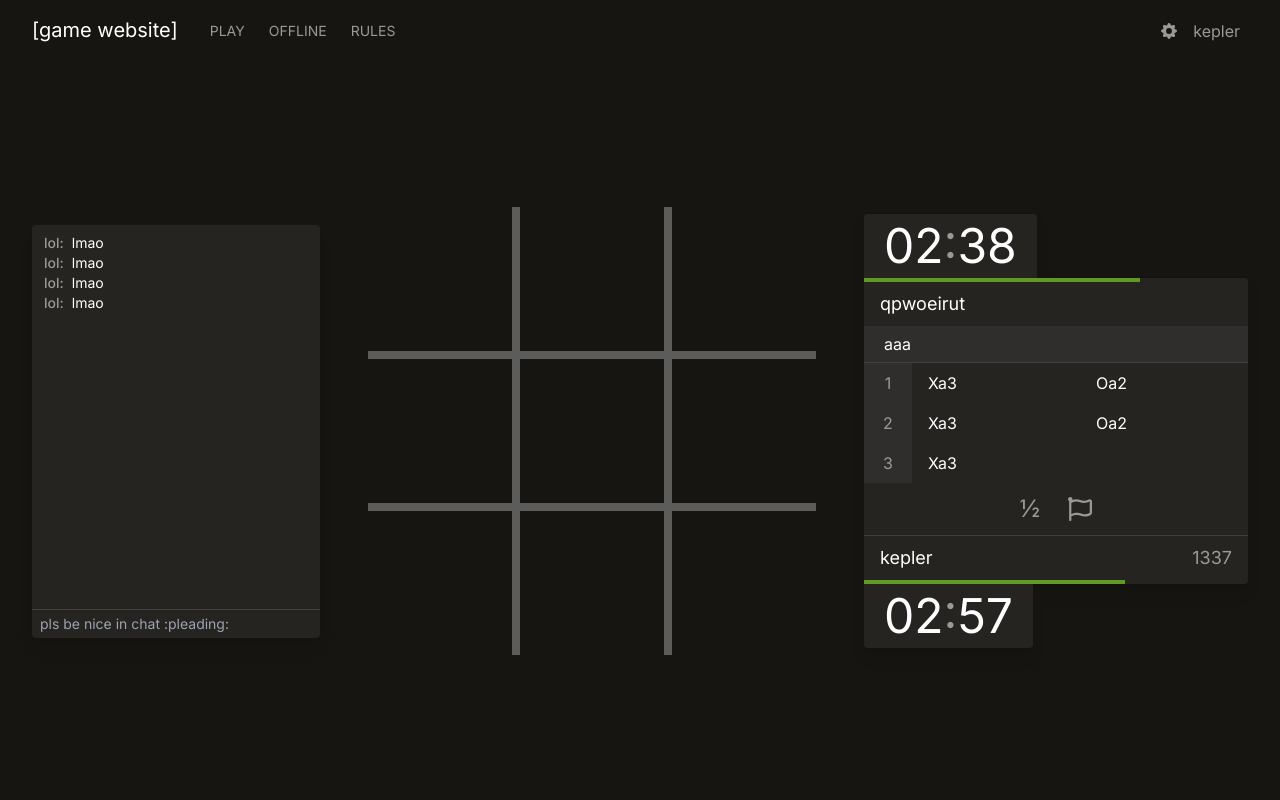
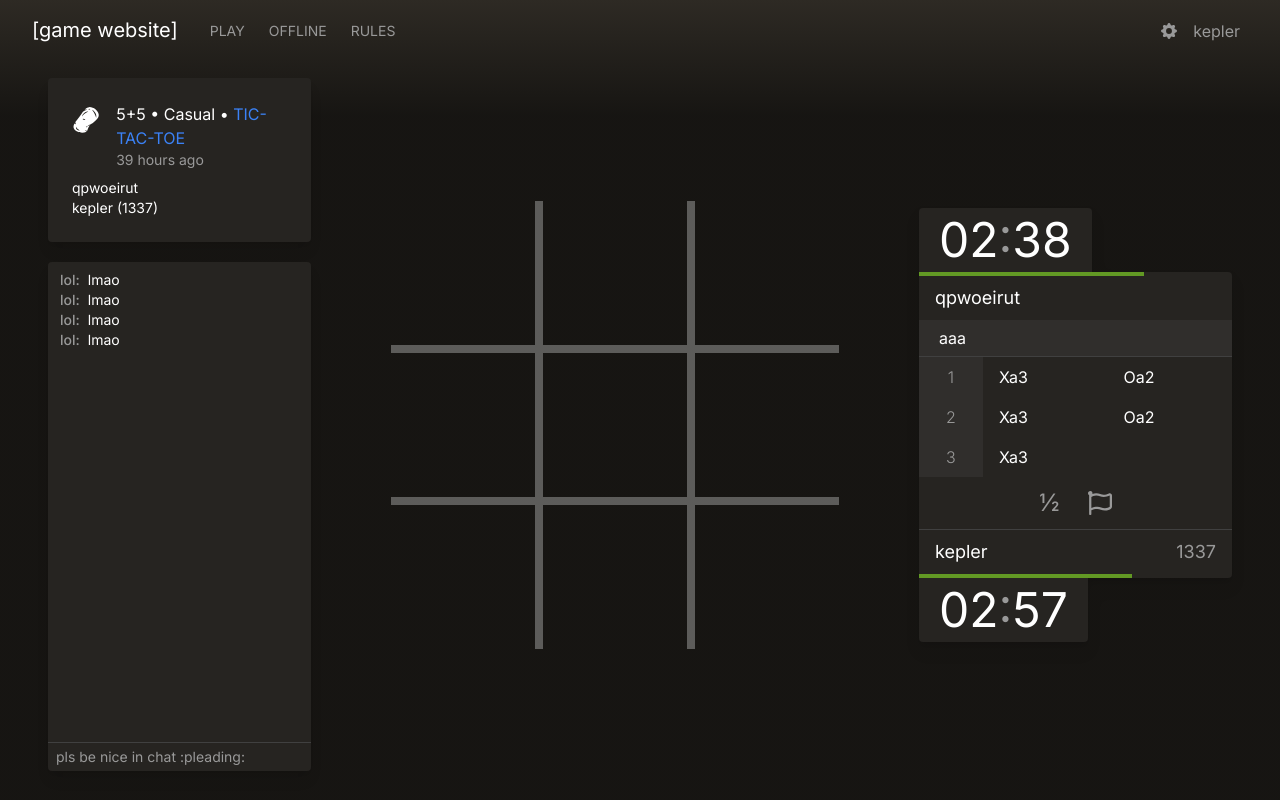
Before and after one commit to SVWEFSBRWHWBCOTSEID/SVWEFSBRWHWBCOTSEID.github.io, a Next.js app: page /ttt/123 in a window 1280 px wide. Built offline with nearby package versions, Linux system fonts and the light colour scheme.

Commit message:
Add game header, more layout fixing

```diff
--- a/app/layout.tsx
+++ b/app/layout.tsx
@@ -27,7 +27,7 @@ export default function Layout(props: {children: ReactNode}) {
                 <meta charSet="utf-8" />
                 <link rel="icon" href="/favicon.ico" />
             </head>
-            <body className="bg-background text-white h-full flex flex-col" style={inter.style}>
+            <body className="text-white h-full flex flex-col bg-background bg-gradient-to-b from-[hsl(37,_12%,_16%)] to-[116px] to-[hsl(37,_10%,_8%)] bg-no-repeat" style={inter.style}>
                 <Header />
                 {props.children}
             </body>
--- a/app/ttt/[id]/page.tsx
+++ b/app/ttt/[id]/page.tsx
@@ -7,9 +7,10 @@ import Head from 'next/head';
 import TicTacToeBoard, {defaultTTTBoard, BoardStatus, TTTBoard, TTTSymbol} from '../../../components/TicTacToeBoard';
 import Chat from '../../../components/Chat';
 import GameStateIndicator from '../../../components/GameStateIndicator';
+import GameHeader from '../../../components/GameHeader';
 
 
-export default function OfflineTicTacToe() {
+export default function TicTacToe() {
     const [gameState, setGameState] = useState<TTTBoard>(defaultTTTBoard);
     const [gameStatus, setGameStatus] = useState(BoardStatus.PLAYING);
 
@@ -24,14 +25,17 @@ export default function OfflineTicTacToe() {
     }
 
     return (
-        <main className="flex-grow flex gap-12 items-center justify-center">
+        <main className="flex gap-20 items-center justify-between px-12 pt-4">
             <Head>
-                <title>Offline Tic-Tac-Toe</title>
+                <title>Tic-Tac-Toe</title>
                 <meta name="description" content="Offline Tic-Tac-Toe for single-device games." />
                 <link rel="icon" href="/favicon.ico" />
             </Head>
 
-            <Chat />
+            <div className="flex flex-col gap-5 w-[21rem]">
+                <GameHeader />
+                <Chat />
+            </div>
 
             <TicTacToeBoard
                 boardState={gameState}
--- a/components/Chat.tsx
+++ b/components/Chat.tsx
@@ -1,7 +1,7 @@
 export default function Chat() {
     return (
-        <div className="flex-none w-72 text-sm rounded flex flex-col overflow-clip shadow-lg">
-            <div className="px-3 py-2 bg-content h-96 x flex-col gap-2">
+        <div className="flex-none text-sm rounded flex flex-col overflow-clip shadow-lg">
+            <div className="px-3 py-2 bg-content h-[30rem] x flex-col gap-2">
                 <ChatMessage username="lol" text="lmao" />
                 <ChatMessage username="lol" text="lmao" />
                 <ChatMessage username="lol" text="lmao" />
@@ -9,7 +9,7 @@ export default function Chat() {
             </div>
             <input
                 placeholder="pls be nice in chat :pleading:"
-                className="px-2 py-1 bg-content border-t border-tertiary focus:outline-none focus:border-blue-500"
+                className="px-2 py-1 bg-content border-t border-tertiary focus:outline-none focus:border-blue-500 placeholder:text-secondary"
             />
         </div>
     )
--- /dev/null
+++ b/components/GameHeader.tsx
@@ -0,0 +1,44 @@
+import {GiPotato} from 'react-icons/gi';
+import Link from 'next/link';
+
+
+export default function GameHeader() {
+    return (
+        <div className="bg-content rounded p-6 shadow-lg">
+            <div className="flex gap-4 mb-2">
+                <GiPotato className="text-4xl" />
+                <div>
+                    <p>
+                        5+5 • Casual •{' '}
+                        <a
+                            href="/rules#ttt"
+                            target="_blank"
+                            rel="noopener noreferrer"
+                            className="text-blue-500 uppercase"
+                        >
+                            Tic-Tac-Toe
+                        </a>
+                    </p>
+                    <p className="text-secondary text-sm">39 hours ago</p>
+                </div>
+            </div>
+
+            <PlayerIndicator username="qpwoeirut" id="qpwoeirut" />
+            <PlayerIndicator username="kepler" id="kepler" rating={1337} />
+        </div>
+    )
+}
+
+function PlayerIndicator(props: {username: string, id: string, rating?: number}) {
+    return (
+        <div className="flex gap-2 text-sm">
+            <Link
+                className="flex-grow hover:text-blue-500"
+                href={`/profile/${props.id}`}
+            >
+                {props.username}{props.rating && ` (${props.rating})`}
+            </Link>
+
+        </div>
+    )
+}
--- a/components/GameStateIndicator.tsx
+++ b/components/GameStateIndicator.tsx
@@ -4,7 +4,7 @@ import {FaRegFlag} from 'react-icons/fa';
 
 export default function GameStateIndicator() {
     return (
-        <div className="flex flex-col w-96 drop-shadow-lg">
+        <div className="flex flex-col w-[25rem] drop-shadow-lg">
             <div className="bg-content w-max text-5xl px-5 py-2 rounded-t">
                 02<span className="text-secondary">:</span>38
             </div>
@@ -15,22 +15,32 @@ export default function GameStateIndicator() {
                 <div className="bg-content-secondary px-5 py-1.5 border-b border-tertiary">
                     aaa
                 </div>
-                <div className="grid grid-cols-[3rem_1fr_1fr]">
-                    <div className="text-secondary bg-content-secondary flex items-center justify-center">1</div>
+                <div className="grid grid-cols-[4rem_1fr_1fr]">
+                    <div className="text-secondary bg-content-secondary flex items-center justify-center font-light">1</div>
                     <div className="px-4 py-2">Xa3</div>
                     <div className="px-4 py-2">Oa2</div>
 
-                    <div className="text-secondary bg-content-secondary flex items-center justify-center">2</div>
+                    <div className="text-secondary bg-content-secondary flex items-center justify-center font-light">2</div>
                     <div className="px-4 py-2">Xa3</div>
                     <div className="px-4 py-2">Oa2</div>
 
-                    <div className="text-secondary bg-content-secondary flex items-center justify-center">3</div>
+                    <div className="text-secondary bg-content-secondary flex items-center justify-center font-light">3</div>
                     <div className="px-4 py-2">Xa3</div>
                 </div>
 
                 <div className="px-4 py-1 text-secondary flex justify-center border-b border-tertiary text-2xl">
-                    <button className="px-3.5 py-1.5 hover:bg-[#629924] hover:text-white">½</button>
-                    <button className="px-3.5 py-1.5 hover:bg-[#629924] hover:text-white"><FaRegFlag /></button>
+                    <button
+                        className="px-3.5 py-1.5 hover:bg-[#629924] hover:text-white"
+                        title="Offer draw"
+                    >
+                        ½
+                    </button>
+                    <button
+                        className="px-3.5 py-1.5 hover:bg-[#629924] hover:text-white"
+                        title="Resign"
+                    >
+                        <FaRegFlag />
+                    </button>
                 </div>
 
                 <PlayerIndicator username="kepler" id="kepler" rating={1337} />
```
